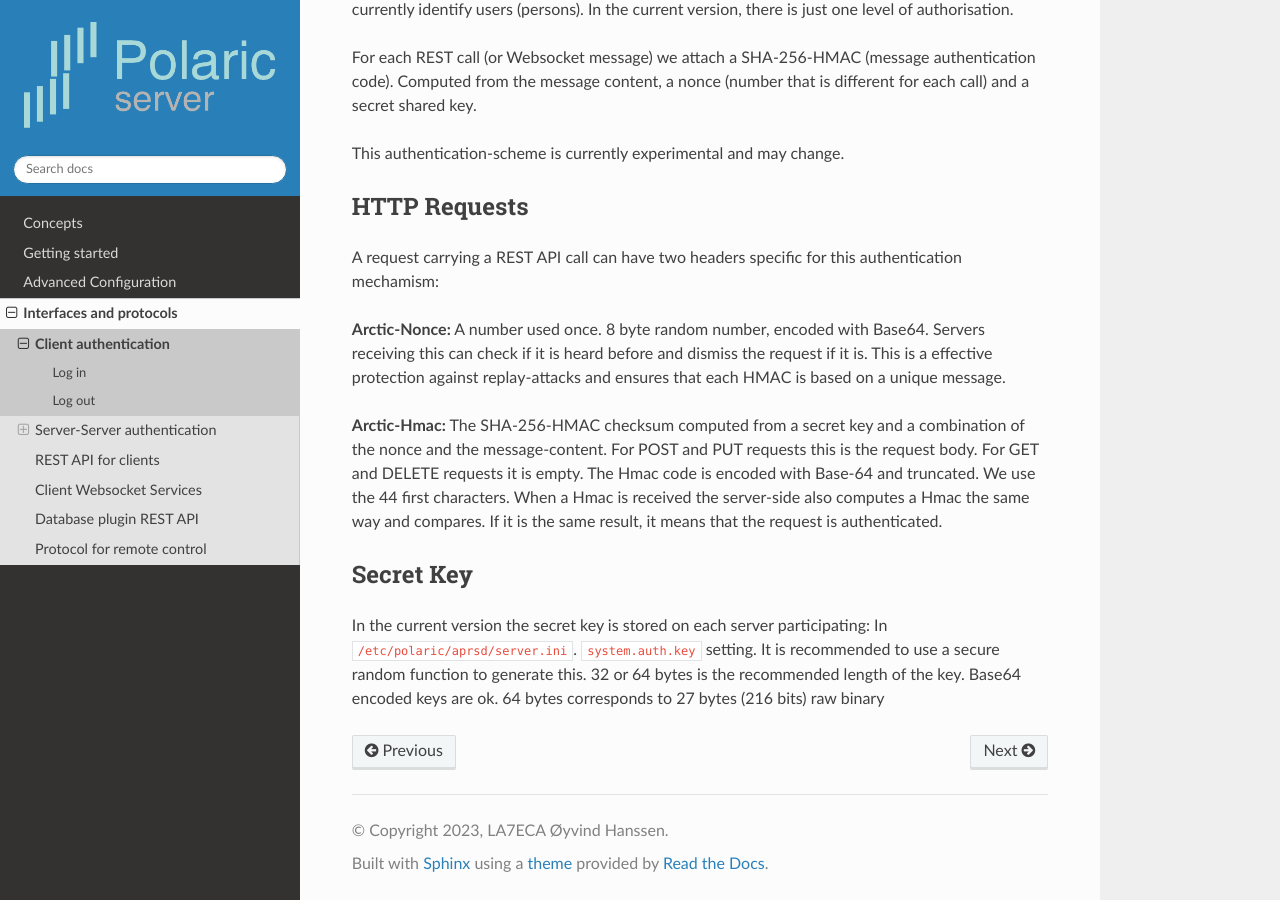
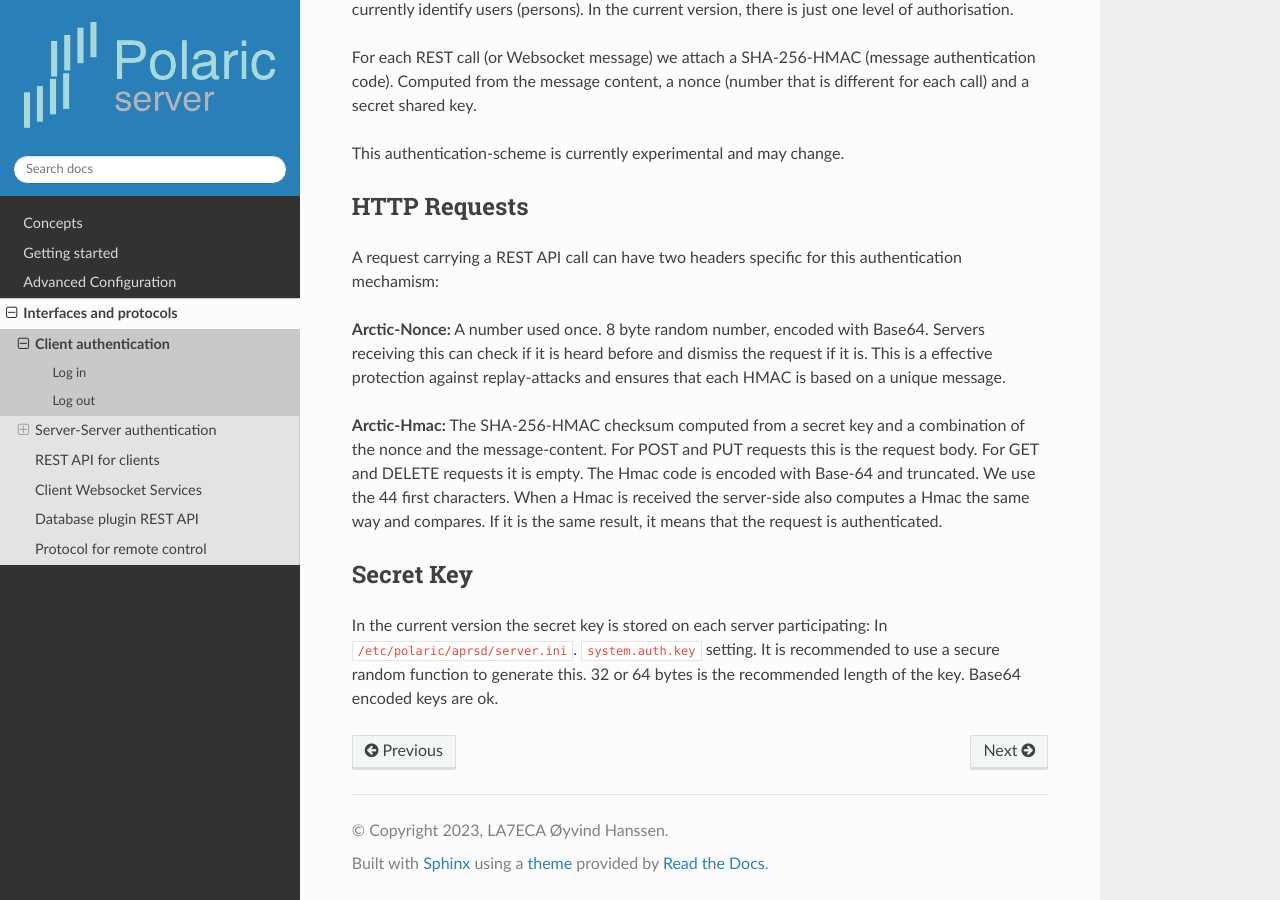
Before and after one commit to joakimsk/docs, a Sphinx documentation site: the page built from docs/source/clientauth.rst, in a window 1280 px wide and 900 px high, scrolled down 1148 px. Built offline with Sphinx 7.4.7 and the Read the Docs theme 2.0.0, drawn with Linux system fonts in a browser that asks for light colours.

Commit message:
Update clientauth.rst

```diff
--- a/docs/source/clientauth.rst
+++ b/docs/source/clientauth.rst
@@ -47,4 +47,4 @@
 Secret Key
 ----------
 
-In the current version the secret key is stored on each server participating: In ``/etc/polaric/aprsd/server.ini``. ``system.auth.key`` setting. It is recommended to use a secure random function to generate this. 32 or 64 bytes is the recommended length of the key. Base64 encoded keys are ok. 64 bytes corresponds to 27 bytes (216 bits) raw binary
+In the current version the secret key is stored on each server participating: In ``/etc/polaric/aprsd/server.ini``. ``system.auth.key`` setting. It is recommended to use a secure random function to generate this. 32 or 64 bytes is the recommended length of the key. Base64 encoded keys are ok.
```
